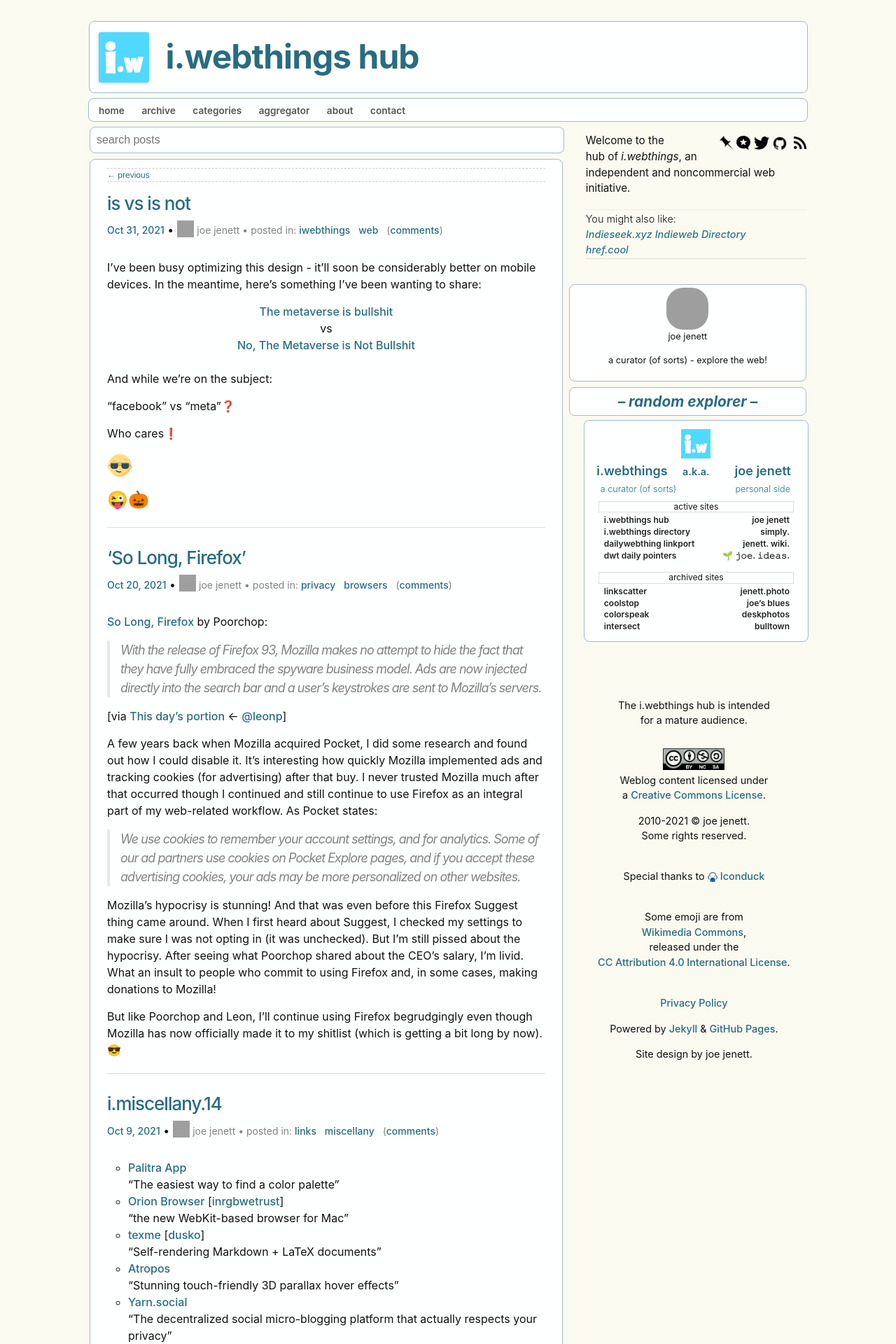
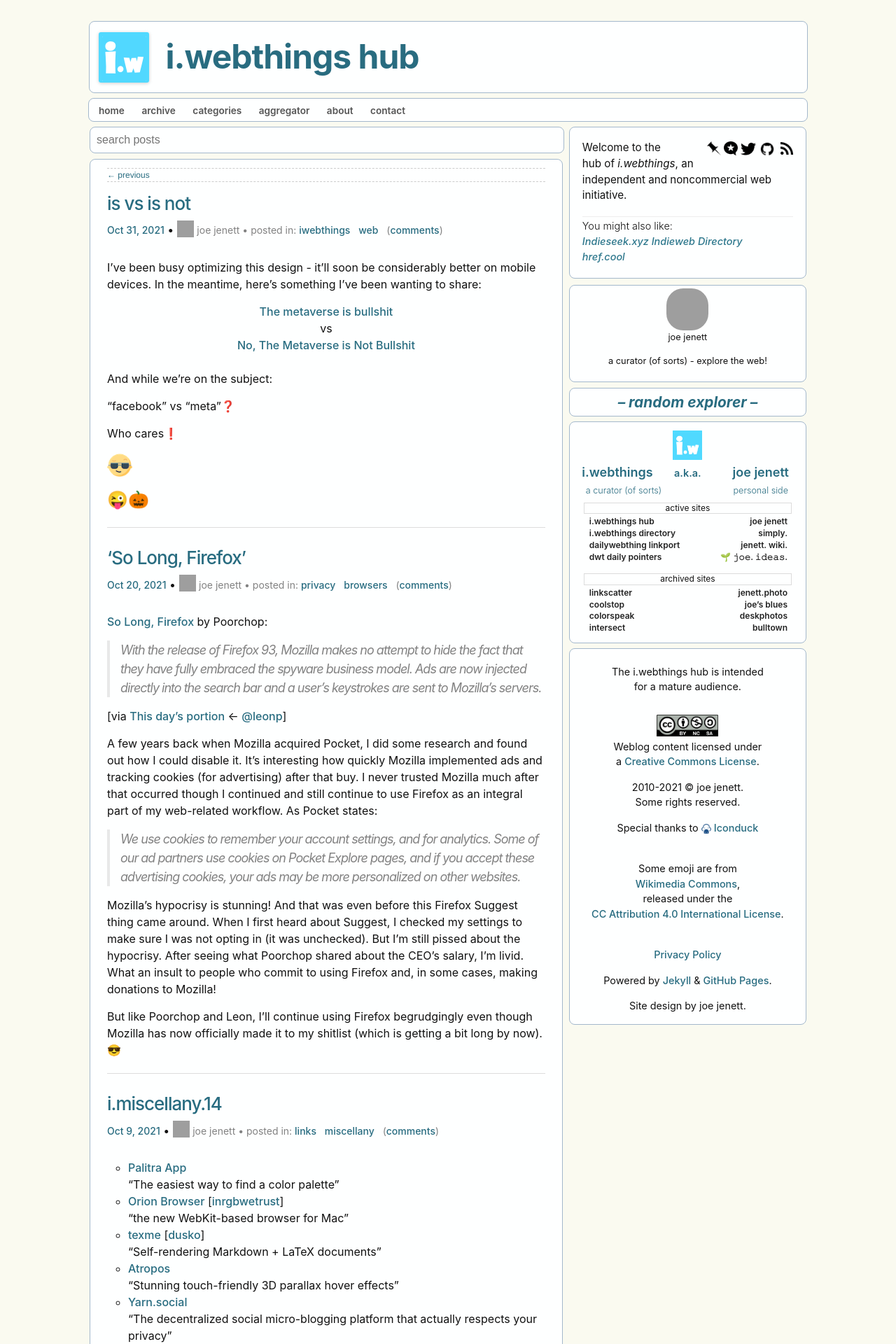
Before and after one commit to joejenett/i.webthings, a Jekyll site: the page built from index.md, in a window 1280 px wide. Shown: the top 1920 px of the page at 70% size. Built offline with Jekyll 4.4.1, drawn with Linux system fonts in a browser that asks for light colours; comment, search, counter and statistics services are not loaded; grey boxes are pictures that could not be loaded.

Commit message:
Update default.html

```diff
--- a/_layouts/default.html
+++ b/_layouts/default.html
@@ -9,6 +9,7 @@
 
 <main class="page-content" aria-label="Content">
  	<div class="wrapper">
+
 		<div class="onef">
 			<div style="padding-right:18px;">
 				<label for="search-input" style="display:none;">search</label>
@@ -18,26 +19,19 @@
 			</div>
 			{{ content }}
 		</div>
+
 		<div class="twof">
 			<div class="thesidebar">
-<div style="padding-left:24px;">
-<span style="float:right;margin-left:4px;">
-<a title="we ❤️ pinboard!" href="https://pinboard.in/u:iwebthings/"><img src="/images/pinboard.png" alt="we ❤️ pinboard!" style="max-width:20px;"></a> <a title="joejenett on micro.blog" href="https://micro.blog/joejenett" rel="me"><img src="/images/mbb.png" alt="joejenett on micro.blog" style="max-width:20px;"></a> <a title="Follow iwebthings on Twitter" href="https://www.twitter.com/iwebthings" rel="me"><img src="/images/twitter.png" alt="Follow i.webthings on Twitter" style="max-width:22px;"></a> <a title="joe jenett at github" href="https://github.com/joejenett" rel="me"><img src="/images/github.png" alt="joe jenett at github" style="max-width:22px;position:relative;top:1px;"></a> <a title="Subscribe" href="/feed.atom"><img src="/images/rss.png" alt="Subscribe" style="max-width:18px;margin-left:4px;"></a>
-</span>
-<div style="text-align:left;;margin-bottom:36px;margin-top:9px;font-size:.95em;">
+				<div class="welcome">
+					<span style="float:right;margin-left:4px;"><a title="we ❤️ pinboard!" href="https://pinboard.in/u:iwebthings/"><img src="/images/pinboard.png" alt="we ❤️ pinboard!" style="max-width:20px;"></a> <a title="joejenett on micro.blog" href="https://micro.blog/joejenett" rel="me"><img src="/images/mbb.png" alt="joejenett on micro.blog" style="max-width:20px;"></a> <a title="Follow iwebthings on Twitter" href="https://www.twitter.com/iwebthings" rel="me"><img src="/images/twitter.png" alt="Follow i.webthings on Twitter" style="max-width:22px;"></a> <a title="joe jenett at github" href="https://github.com/joejenett" rel="me"><img src="/images/github.png" alt="joe jenett at github" style="max-width:22px;position:relative;top:1px;"></a> <a title="Subscribe" href="/feed.atom"><img src="/images/rss.png" alt="Subscribe" style="max-width:18px;margin-left:4px;"></a></span>
 					<p>Welcome to the<br />hub of  <em>i.webthings</em>, an independent and  noncommercial web initiative.
 					</p>
-<!--
-<p>
-<a href="https://jenett.org/i.needalink/"><img src="/images/needalink.png" title="Share a link, find a link. Like that." alt="Share a link, find a link. Like that." style="width:180px;margin-top:18px;" /></a>
-</p>
--->
-<div style="margin-top:18px;font-weight:500;border-top:1px solid #ededed;border-bottom:1px solid #dedede;padding:2px 0 2px 0;font-size:.95em;">
+					<div style="margin-top:18px;font-weight:500;border-top:1px solid #ededed;padding:2px 0 2px 0;font-size:.95em;">
 						<span style="font-weight:300;">You might also like:</span><br />
 						<a title="Indieseek.xyz Indieweb Directory | And search." href="https://indieseek.xyz/links/"><em style="color:#2d778c;">Indieseek.xyz Indieweb Directory</em></a><br /><a href="https://href.cool/" title=""><em style="color:#2d778c;">href.cool</em></a>
 					</div>
 				</div>
-</div>
+
 				<div class="hcard-display h-card vcard p-author" style="margin-bottom:12px;">
 					<div class="hcard-header">
 						<a class="u-url url fn u-uid" href="https://iwebthings.jenett.org/" rel="author"><img alt="joe jenett aka i.webthings (home of the i.webthings hub)" src="https://secure.gravatar.com/avatar/0bf0445b4e4b39f830b186b7e23195a1?s=60&amp;d=default&amp;r=pg" srcset="https://secure.gravatar.com/avatar/0bf0445b4e4b39f830b186b7e23195a1?s=120&amp;d=default&amp;r=pg 2x" class="avatar avatar-60 photo u-photo hcard-photo u-photo" width="60" style="border-radius:24px;"></a>
@@ -55,7 +49,7 @@ a curator (of sorts) - explore the web!
 				<div class="explore">
 					<a href="https://directory.jenett.org/random/" title="visit a random site from the i.webthings directory"><span style="font-size:1.45em;font-style:italic;font-weight:700;background:transparent;;border:none;color:#296c80;">&ndash; random explorer &ndash;</span></a>
 				</div>
-<div class="sidefoot" style="position:relative;top:-46px;left:3px;">
+				<div class="sidefoot-aka">
 					<div id="aka">
 						<div id="aka-header">
 							<img id="slug" src="/images/rightslugger.png" alt="" /><br />
@@ -102,7 +96,7 @@ archived sites
 						</div>
 					</div>
 				</div>
-<div class="sidefoot" style="margin-top:12px;font-size:.9em;">
+				<div class="sidefoot-credits">
 					<p><br>
 						The i.webthings hub is intended<br>
 					for a mature audience.</p>
@@ -111,13 +105,8 @@ for a mature audience.</p>
 					</p>
 					<p>2010-2021 © joe jenett.<br>
 					Some rights reserved.</p>
-</div>
-<div class="sidefoot" style="text-align:center;margin-top:36px;">
-<div style="font-size:.9em;line-height:1.5em;padding:0;">
 					<p>Special thanks to <img src="/images/iconduck.png" alt="" title="Free open source icons, illustrations, emojis and graphics" style="position:relative;top:" width="14"> <a title="Free open source icons, illustrations, emojis and graphics" href="https://iconduck.com/">Iconduck</a>
 					</p>
-
-
 					<p><br />Some emoji are from<br /><a href="https://commons.wikimedia.org/wiki/Emoji">Wikimedia Commons</a>,<br>released under the<br><a href="https://creativecommons.org/licenses/by/4.0/deed.en">CC Attribution 4.0 International License</a>.
 					</p>
 					<p><br />
@@ -126,13 +115,12 @@ Some rights reserved.</p>
 					<p>Powered by <a href="https://jekyllrb.com/">Jekyll</a> &amp; <a href="https://pages.github.com/">GitHub Pages</a>.</p>
 					<p>Site design by joe jenett.
 					</p>
-
-</div>
 				</div>
 			</div>
 		</div>
 	</div>
 </main>
+
 <script src="https://unpkg.com/simple-jekyll-search@latest/dest/simple-jekyll-search.min.js"></script>
 <script>
 SimpleJekyllSearch({
```
Lines whose indentation alone changed are shown as unchanged.
